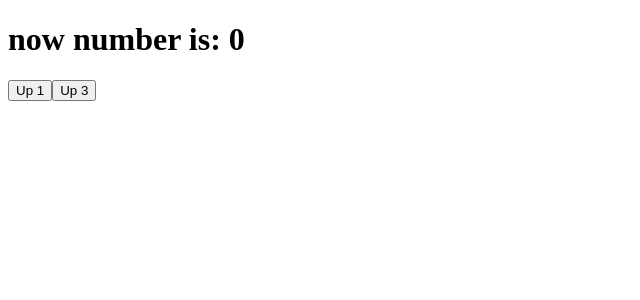
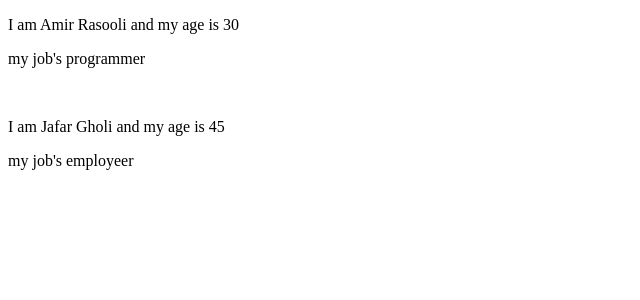
Before and after one commit to amirrasooli69/React-App, a React (Create React App) app in the folder first-app/: page / in a window 1280 px wide. Shown: the top 300 px of the page, without its empty margins (0-640 px from the left). Built offline with nearby package versions, Linux system fonts and the light colour scheme.

Commit message:
destructring

```diff
--- a/first-app/src/App.js
+++ b/first-app/src/App.js
@@ -1,5 +1,7 @@
 import React, {Component} from "react";
 // import Car from "./Car";
+import UserC from "./UserC";
+import UserF from "./UserF";
 
 // class App extends Component {
 //     number= 10;
@@ -26,9 +28,9 @@ class App extends Component {
         //     name: "Benz",
         //     speed: 250
         // }
-        this.state = {
-            number: 0,
-        }
+        // this.state = {
+        //     number: 0,
+        // }
     }
 
     // changeHandler = () => {
@@ -38,22 +40,22 @@ class App extends Component {
     //     })
     // }
 
-    upOne = () => {
-        // this.setState({
-        //     number: this.state.number + 1,
-        // }, () => { console.log(`new number: ${this.state.number}`)})
-        // console.log(this.state.number);
-        this.setState((prevState) => ({
-            number: prevState.number +1,
-        }))
-        console.log(this);
-    }
+    // upOne = () => {
+    //     // this.setState({
+    //     //     number: this.state.number + 1,
+    //     // }, () => { console.log(`new number: ${this.state.number}`)})
+    //     // console.log(this.state.number);
+    //     this.setState((prevState) => ({
+    //         number: prevState.number +1,
+    //     }))
+    //     console.log(this);
+    // }
 
-    upThree = () => {
-        this.upOne();
-        this.upOne();
-        this.upOne();
-    }
+    // upThree = () => {
+    //     this.upOne();
+    //     this.upOne();
+    //     this.upOne();
+    // }
 
     render () {
         return(
@@ -61,10 +63,12 @@ class App extends Component {
                 {/* <h1>My cars:</h1> */}
                 {/* <p>my first car is {this.state.name} and highest speed is {this.state.speed}</p> */}
                 {/* <button onClick= {this.changeHandler}>Change state</button> */}
-                <h1>now number is: {this.state.number}</h1>
-                <button onClick= {this.upOne}>Up 1</button>
-                <button onClick= {this.upThree}>Up 3</button>
-
+                {/* <h1>now number is: {this.state.number}</h1> */}
+                {/* <button onClick= {this.upOne}>Up 1</button> */}
+                {/* <button onClick= {this.upThree}>Up 3</button> */}
+                <UserC lastName= "Rasooli" job="programmer"/>
+                <br/>
+                <UserF name= "Jafar" lastName= "Gholi" job= "employeer" age= "45" />
 
             </div>
         )
--- /dev/null
+++ b/first-app/src/UserC.js
@@ -0,0 +1,23 @@
+import React, { Component } from 'react';
+
+class UserC extends Component {
+    constructor() {
+        super();
+        this.state = {
+            name: "Amir",
+            age: 30
+        }
+    }
+    render() {
+        const {name , age } = this.state;
+        const {lastName , job} = this.props;
+        return (
+            <div>
+                <p>I am {name} {lastName} and my age is {age}</p>
+                <p> my job's {job} </p>
+            </div>
+        );
+    }
+}
+
+export default UserC;
--- /dev/null
+++ b/first-app/src/UserF.js
@@ -0,0 +1,13 @@
+import React from 'react';
+
+const UserF = ({name , lastName , age , job}) => {
+    // const {name , lastName , job , age} = props;
+    return (
+        <div>
+                <p>I am {name} {lastName} and my age is {age}</p>
+                <p> my job's {job} </p>
+        </div>
+    );
+};
+
+export default UserF;
```
